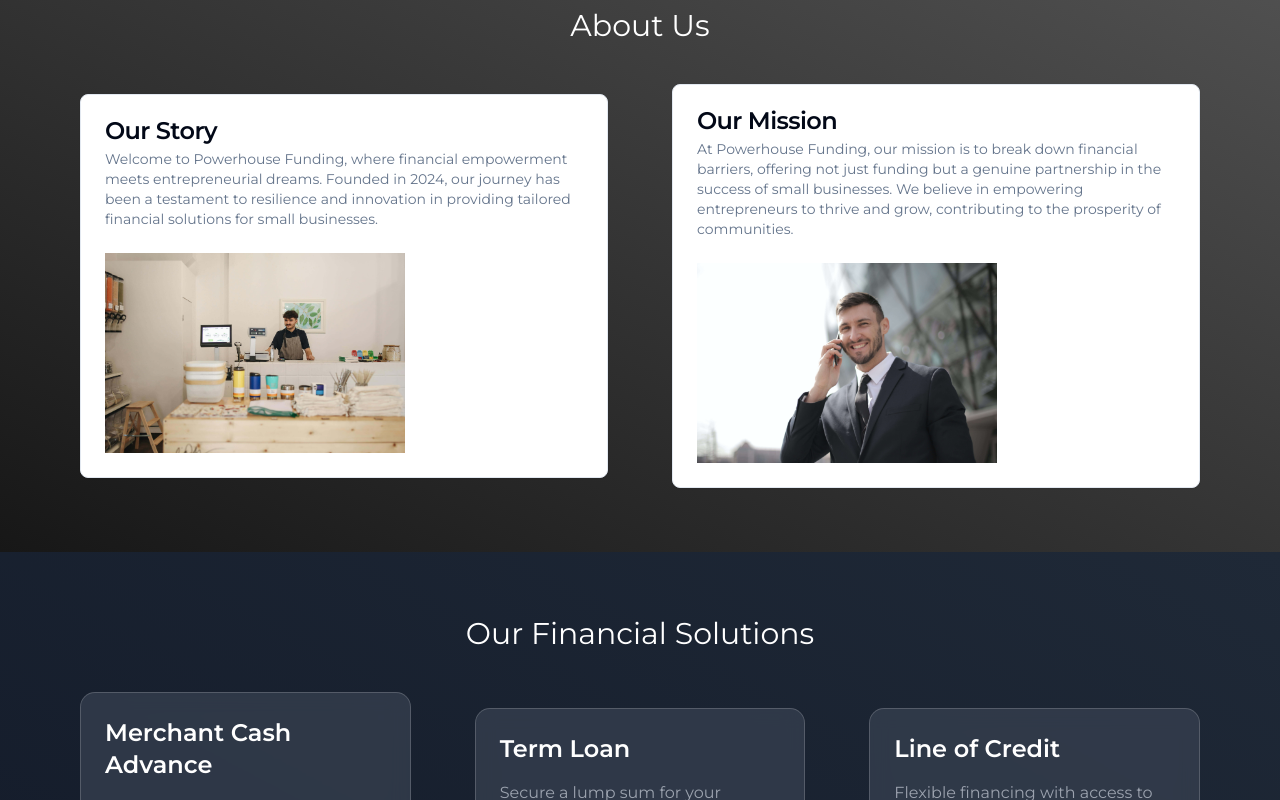
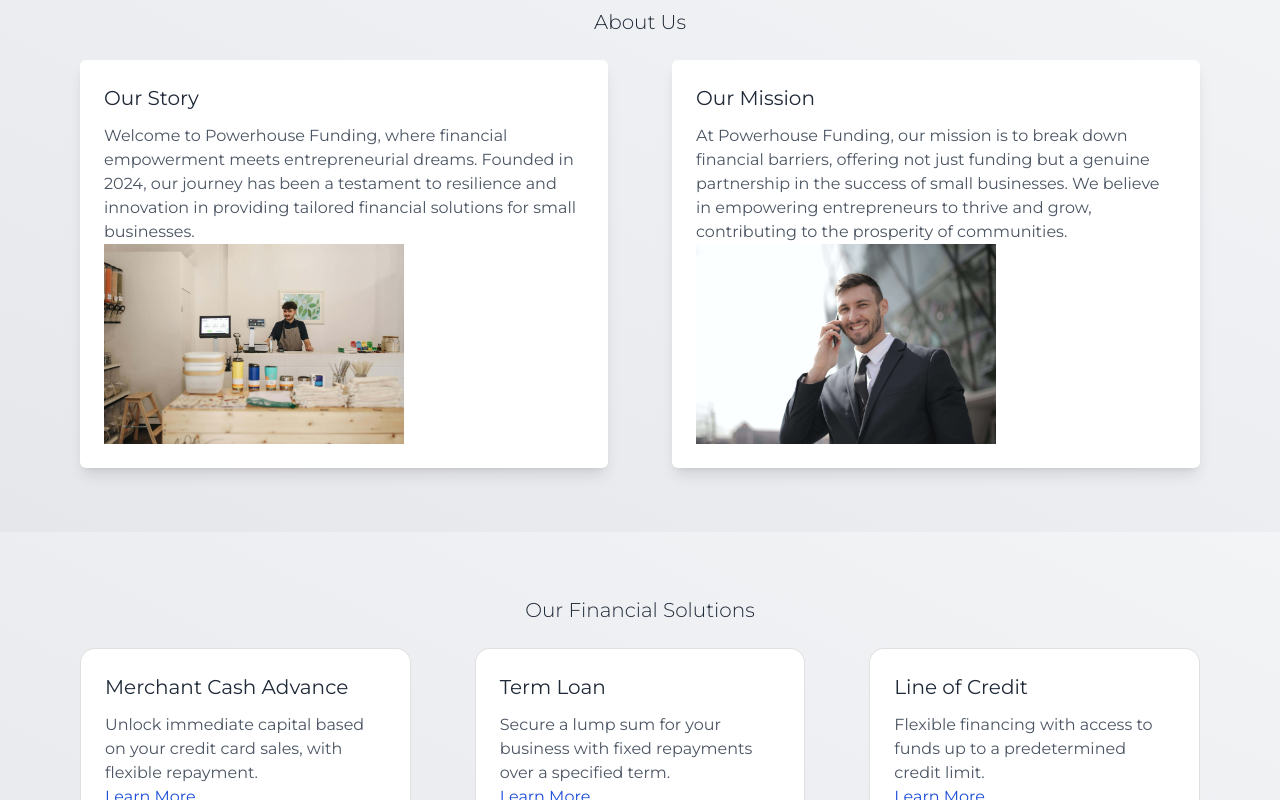
Before and after one commit to dewanwakilahmed/kesef-capital-group-v0, a Next.js app: page / in a window 1280 px wide. Shown: the part 880-1680 px from the top of the page. Built offline with nearby package versions, Linux system fonts and the light colour scheme.

Commit message:
Changed About Us and Our Financial Solutions Section

```diff
--- a/sections/home-page/about-us-section/AboutUsSection.tsx
+++ b/sections/home-page/about-us-section/AboutUsSection.tsx
@@ -2,31 +2,20 @@
 
 import '@/sections/home-page/about-us-section/about-us-section.css';
 
-import {
-  Card,
-  CardContent,
-  CardDescription,
-  CardHeader,
-  CardTitle,
-} from '@/components/ui/card';
-
 const AboutUsSection = () => {
   return (
     <section className='about-us-section'>
-      <h2 className='section-title'>About Us</h2>
+      <h2 className='about-us-section-title'>About Us</h2>
 
       <div className='about-us-section-content'>
-        <Card>
-          <CardHeader>
-            <CardTitle>Our Story</CardTitle>
-            <CardDescription>
+        <div className='custom-card'>
+          <h3 className='card-title'>Our Story</h3>
+          <p className='card-description'>
             Welcome to Powerhouse Funding, where financial empowerment meets
             entrepreneurial dreams. Founded in 2024, our journey has been a
             testament to resilience and innovation in providing tailored
             financial solutions for small businesses.
-            </CardDescription>
-          </CardHeader>
-          <CardContent>
+          </p>
           <Image
             src='/images/small-business.jpg'
             alt='small-business'
@@ -34,21 +23,16 @@
             height={200}
             className='about-us-section-img'
           />
-          </CardContent>
-        </Card>
+        </div>
 
-        <Card>
-          <CardHeader>
-            <CardTitle>Our Mission</CardTitle>
-            <CardDescription>
+        <div className='custom-card'>
+          <h3 className='card-title'>Our Mission</h3>
+          <p className='card-description'>
             At Powerhouse Funding, our mission is to break down financial
-              barriers, offering not just funding but a genuine partnership in
-              the success of small businesses. We believe in empowering
-              entrepreneurs to thrive and grow, contributing to the prosperity
-              of communities.
-            </CardDescription>
-          </CardHeader>
-          <CardContent>
+            barriers, offering not just funding but a genuine partnership in the
+            success of small businesses. We believe in empowering entrepreneurs
+            to thrive and grow, contributing to the prosperity of communities.
+          </p>
           <Image
             src='/images/friendly-face.jpg'
             alt='friendly-face'
@@ -56,8 +40,7 @@
             height={200}
             className='about-us-section-img'
           />
-          </CardContent>
-        </Card>
+        </div>
       </div>
     </section>
   );
--- a/sections/home-page/about-us-section/about-us-section.css
+++ b/sections/home-page/about-us-section/about-us-section.css
@@ -1,14 +1,15 @@
 .about-us-section {
   @apply px-20
   py-16
-  bg-gradient-to-tr from-neutral-900 to-neutral-600;
+  bg-gradient-to-tr from-gray-200 to-gray-100;
 }
 
-.section-title {
+.about-us-section-title {
   @apply text-center
-  text-3xl
-  text-blue-500
-  mb-10;
+  text-xl
+  text-gray-800
+  mb-6
+  font-light;
 }
 
 .about-us-section-content {
@@ -18,3 +19,21 @@
   items-center
   justify-center;
 }
+
+.custom-card {
+  @apply bg-white p-6 rounded-md;
+  @apply shadow-lg;
+  transition: transform 0.4s ease-in-out;
+}
+
+.custom-card:hover {
+  @apply bg-gray-100 shadow-xl;
+}
+
+.card-title {
+  @apply text-xl font-normal mb-3 text-gray-800;
+}
+
+.card-description {
+  @apply text-gray-600;
+}
--- a/sections/home-page/our-financial-solutions-section/OurFinancialSolutionsSection.tsx
+++ b/sections/home-page/our-financial-solutions-section/OurFinancialSolutionsSection.tsx
@@ -42,7 +42,9 @@
 const OurFinancialSolutionsSection = () => {
   return (
     <section className='our-financial-solutions-section'>
-      <h2 className='section-title'>Our Financial Solutions</h2>
+      <h2 className='our-financial-solutions-section-title'>
+        Our Financial Solutions
+      </h2>
 
       <div className='our-financial-solutions-section-content'>
         {financialSolutions.map((solution, index) => (
--- a/sections/home-page/our-financial-solutions-section/our-financial-solutions-section.css
+++ b/sections/home-page/our-financial-solutions-section/our-financial-solutions-section.css
@@ -1,14 +1,15 @@
 .our-financial-solutions-section {
   @apply px-20
   py-16
-  bg-gradient-to-tr from-gray-900 to-gray-800;
+  bg-gradient-to-tr from-gray-200 to-gray-100;
 }
 
-.section-title {
+.our-financial-solutions-section-title {
   @apply text-center
-  text-3xl
-  text-white
-  mb-10;
+  text-xl
+  text-gray-800
+  mb-6
+  font-light;
 }
 
 .our-financial-solutions-section-content {
@@ -20,12 +21,12 @@
 }
 
 .financial-solution-card {
-  @apply bg-gray-700/75 p-6 rounded-md;
+  @apply bg-white p-6 rounded-md;
   @apply backdrop-blur-md;
   -webkit-backdrop-filter: blur(10px);
   backdrop-filter: blur(10px);
   border-radius: 15px;
-  border: 1px solid rgba(255, 255, 255, 0.18);
+  border: 1px solid rgba(0, 0, 0, 0.12);
   transition: transform 0.4s ease-in-out;
 }
 
@@ -34,13 +35,13 @@
 }
 
 .solution-title {
-  @apply text-2xl font-semibold mb-4 text-white;
+  @apply text-xl font-normal mb-3 text-gray-800;
 }
 
 .solution-description {
-  @apply text-gray-400;
+  @apply text-gray-600;
 }
 
 .learn-more-link {
-  @apply text-blue-300 hover:underline;
+  @apply text-blue-700 hover:underline;
 }
```
Lines whose indentation alone changed are shown as unchanged.
